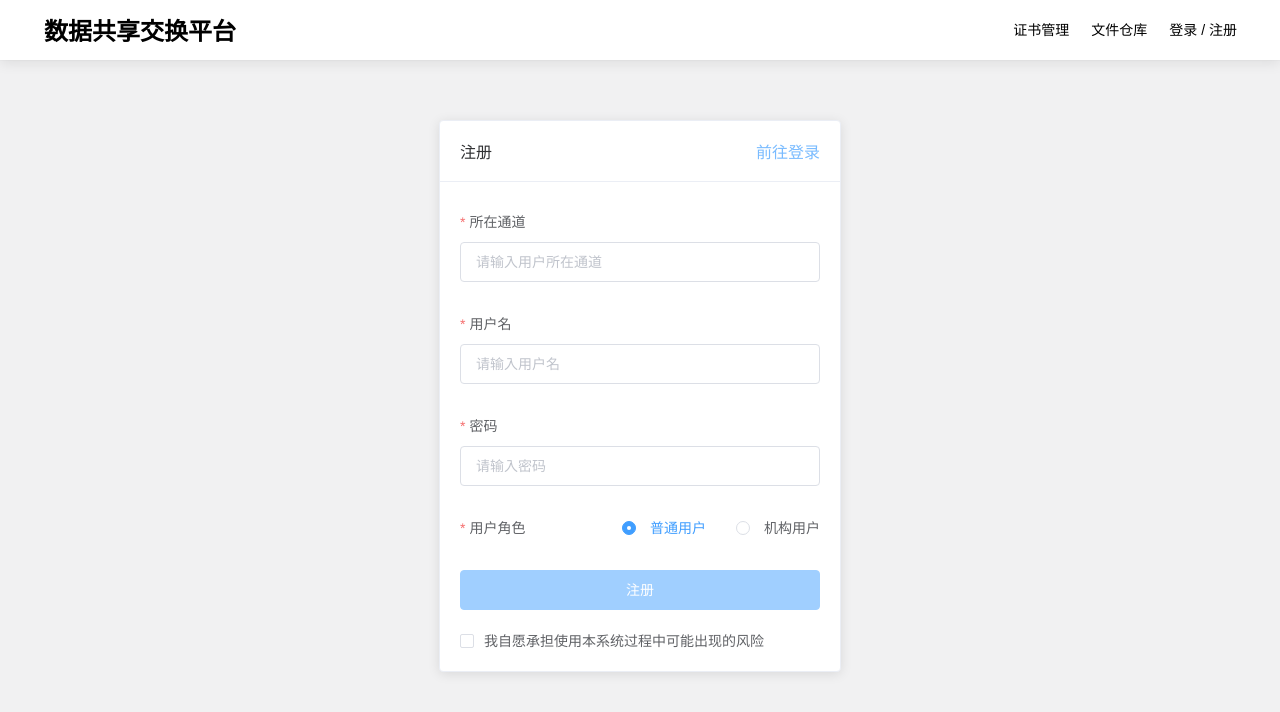
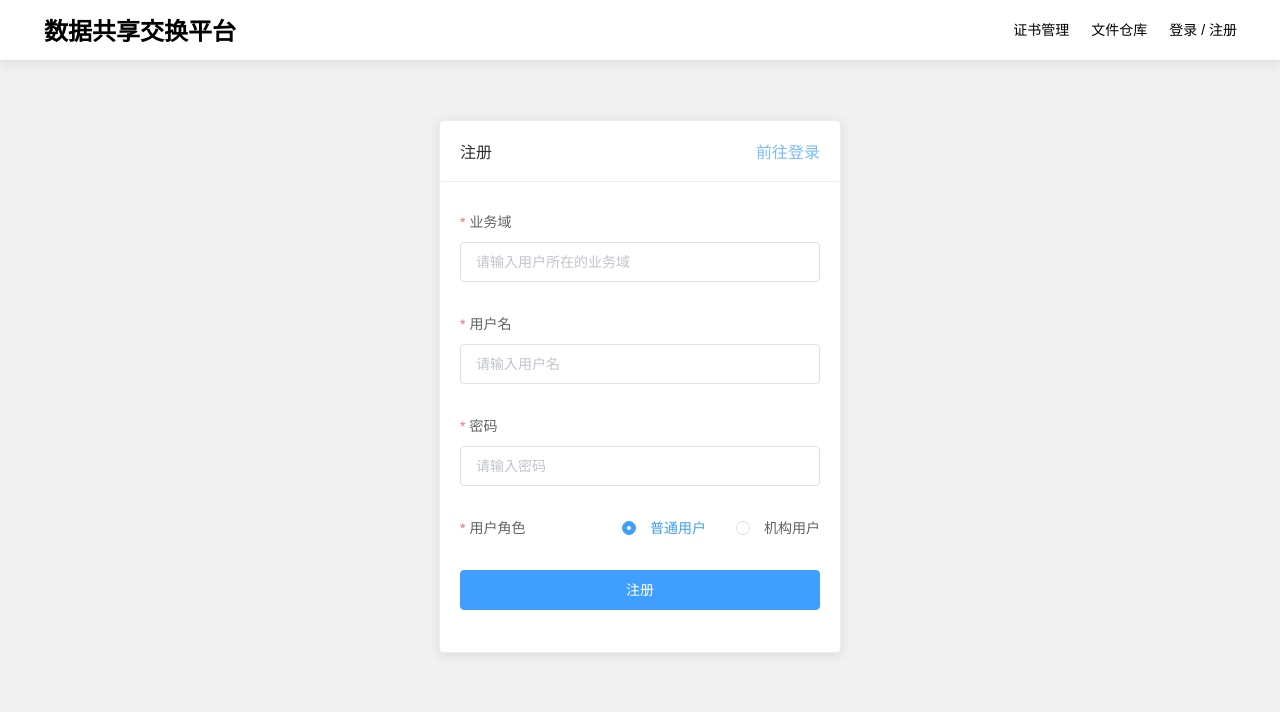
Before and after one commit to MonteCarloClub/zdyf3, a Vue app in the folder ds/: page /#/signup in a window 1280 px wide. Shown: the top 712 px of the page. Built offline with nearby package versions, Linux system fonts and the light colour scheme.

Commit message:
界面微调

```diff
--- a/ds/src/assets/css/main.css
+++ b/ds/src/assets/css/main.css
@@ -12,7 +12,7 @@
 
     --bg-color-0: white;
     --bg-color-1: #d4d4d4;
-    --bg-color-2: #f1f1f2;
+    --bg-color-2: #f3f5f8;
     --bg-color-dark: hsl(210, 8%, 15%);
 }
 
--- a/ds/src/views/Login.vue
+++ b/ds/src/views/Login.vue
@@ -32,10 +32,13 @@
           </el-form-item>
 
           <el-form-item>
-            <el-button v-if="useCert === false" type="text" @click="useCert = true"
-              >使用证书登录</el-button
-            >
-            <el-button v-else type="text" @click="useCert = false">使用密码登录</el-button>
+            或者
+            <el-button v-if="useCert === false" type="text" @click="useCert = true">
+              使用证书登录
+            </el-button>
+            <el-button v-else type="text" @click="useCert = false">
+              使用密码登录
+            </el-button>
           </el-form-item>
 
           <el-form-item>
--- a/ds/src/views/SignUp.vue
+++ b/ds/src/views/SignUp.vue
@@ -10,8 +10,8 @@
         </div>
 
         <el-form ref="signupForm" :model="signup" :rules="signupRules">
-          <el-form-item label="所在通道" prop="channel">
-            <el-input v-model="signup.channel" placeholder="请输入用户所在通道"></el-input>
+          <el-form-item label="业务域" prop="channel">
+            <el-input v-model="signup.channel" placeholder="请输入用户所在的业务域"></el-input>
           </el-form-item>
 
           <el-form-item label="用户名" prop="name">
@@ -32,7 +32,6 @@
 
           <el-form-item>
             <el-button
-              :disabled="!agree"
               style="width: 100%"
               type="primary"
               @click="onSignupSubmit"
@@ -42,7 +41,7 @@
             </el-button>
           </el-form-item>
         </el-form>
-        <el-checkbox v-model="agree">我自愿承担使用本系统过程中可能出现的风险</el-checkbox>
+        <!-- <el-checkbox v-model="agree">我自愿承担使用本系统过程中可能出现的风险</el-checkbox> -->
       </el-card>
     </div>
   </div>
@@ -67,7 +66,7 @@ export default {
         name: [{ required: true, trigger: "blur", message: "用户名不能为空" }],
         password: [{ required: true, trigger: "blur", message: "密码不能为空" }],
         role: [{ required: true, trigger: "blur", message: "请勾选用户角色" }],
-        channel: [{ required: true, trigger: "blur", message: "请输入用户所在通道" }],
+        channel: [{ required: true, trigger: "blur", message: "请输入用户所在的业务域" }],
       },
       userRoles: [
         {
--- a/ds/src/views/home/Home.vue
+++ b/ds/src/views/home/Home.vue
@@ -47,7 +47,7 @@ section:nth-child(even) {
 }
 
 section:nth-child(odd) {
-  background-color: var(--bg-color-2, #f1f1f2);
+  background-color: var(--bg-color-2, #f3f5f8);
 }
 </style>
 
--- a/ds/src/views/home/_Banner.vue
+++ b/ds/src/views/home/_Banner.vue
@@ -131,6 +131,7 @@ button:focus::before {
 }
 
 button::after {
+  pointer-events: none;
   content: "";
   width: 30px;
   height: 30px;
--- a/ds/src/views/home/_Organizations.vue
+++ b/ds/src/views/home/_Organizations.vue
@@ -21,8 +21,8 @@ export default {
   data() {
     return {
       organizations: [
-        { title: "创建", icon: "create.svg",   desc: "申请成立新组织" },
-        { title: "加入", icon: "join.svg",     desc: "同意加入新组织" },
+        { title: "创建", icon: "create.svg",   desc: "成立新组织" },
+        { title: "加入", icon: "join.svg",     desc: "加入新组织" },
         { title: "属性", icon: "attrs.svg",    desc: "提交part-pk（生成组织 / 组织属性）" },
         { title: "查询", icon: "search.svg",   desc: "查询新增组织 / 组织属性申请" },
         { title: "声明", icon: "declare.svg",  desc: "声明组织新属性" },
@@ -34,7 +34,6 @@ export default {
 </script>
 
 <style scoped>
-
 .grid-cols-3 {
   display: grid;
   grid-template-columns: repeat(3, 33.33%);
```
